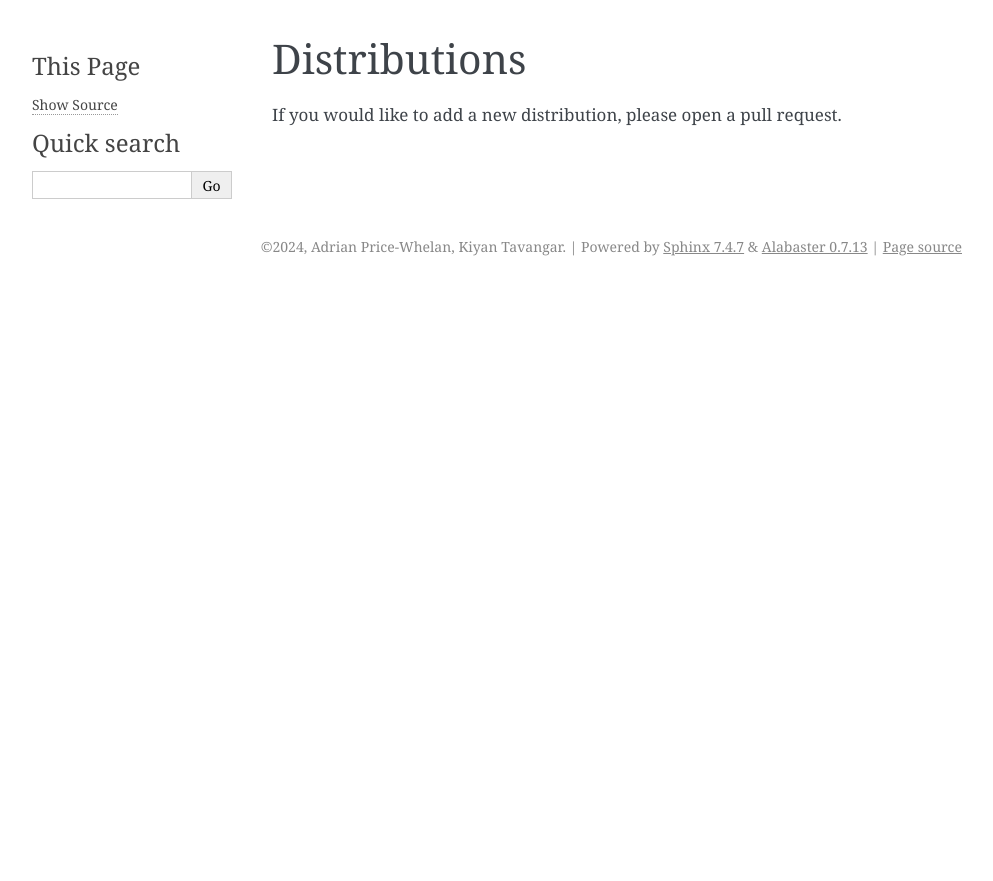
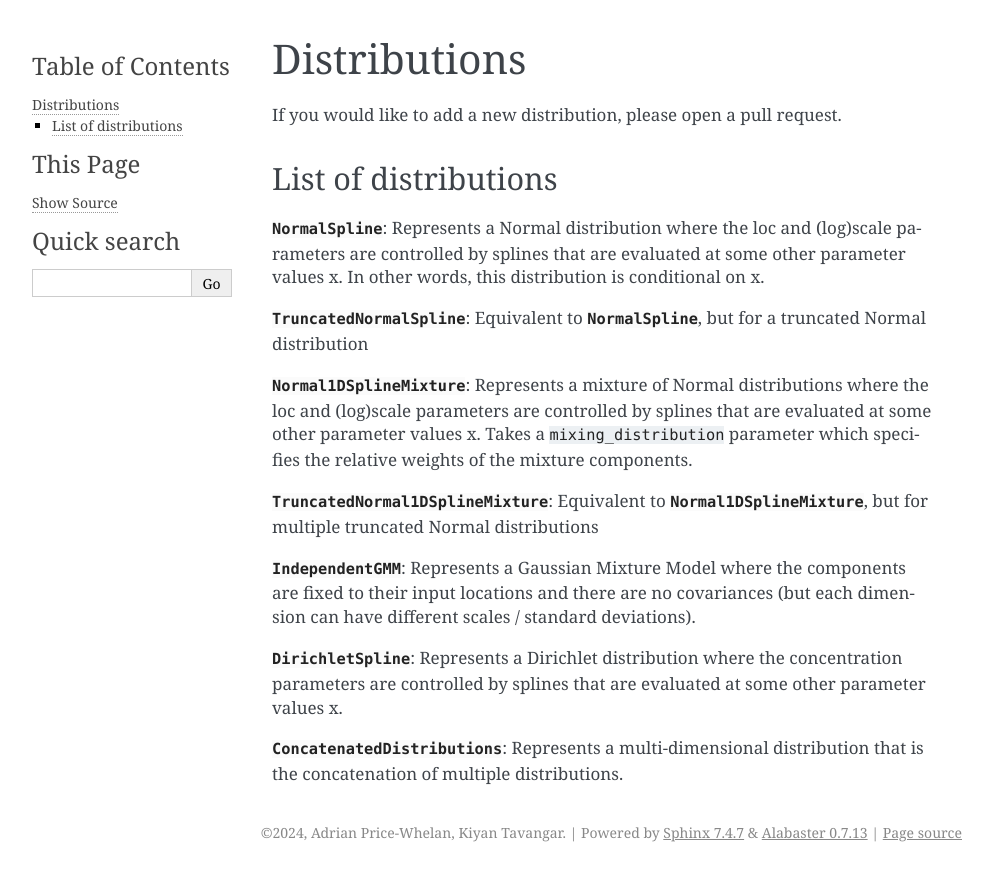
Before and after one commit to stellarstreams/stream-membership, a Sphinx documentation site: the page built from docs/dists.rst, in a window 1280 px wide. Shown: the top 881 px of the page, without its empty margins (148-1141 px from the left). Built offline with Sphinx 7.4.7, drawn with Linux system fonts in a browser that asks for light colours.

```diff
--- a/docs/dists.rst
+++ b/docs/dists.rst
@@ -2,3 +2,33 @@ Distributions
 =============
 
 If you would like to add a new distribution, please open a pull request.
+
+List of distributions
+---------------------
+
+:class:`NormalSpline`:
+Represents a Normal distribution where the loc and (log)scale parameters are
+controlled by splines that are evaluated at some other parameter values x. In
+other words, this distribution is conditional on x.
+
+:class:`TruncatedNormalSpline`:
+Equivalent to :class:`NormalSpline`, but for a truncated Normal distribution
+
+:class:`Normal1DSplineMixture`:
+Represents a mixture of Normal distributions where the loc and (log)scale parameters are
+controlled by splines that are evaluated at some other parameter values x. Takes a
+``mixing_distribution`` parameter which specifies the relative weights of the mixture components.
+
+:class:`TruncatedNormal1DSplineMixture`:
+Equivalent to :class:`Normal1DSplineMixture`, but for multiple truncated Normal distributions
+
+:class:`IndependentGMM`:
+Represents a Gaussian Mixture Model where the components are fixed to their input locations
+and there are no covariances (but each dimension can have different scales / standard deviations).
+
+:class:`DirichletSpline`:
+Represents a Dirichlet distribution where the concentration parameters are
+controlled by splines that are evaluated at some other parameter values x.
+
+:class:`ConcatenatedDistributions`:
+Represents a multi-dimensional distribution that is the concatenation of multiple distributions.
--- a/docs/introduction.rst
+++ b/docs/introduction.rst
@@ -1,4 +1,4 @@
-Introduction
+Overview
 ============
 
 Welcome to ``stream-membership``, an empirical modeling package for stellar streams!
```
Also changed, not shown: docs/index.rst (+6 -3 lines), paper/joss_paper.md (added, +46 -0 lines), 2 other files.
